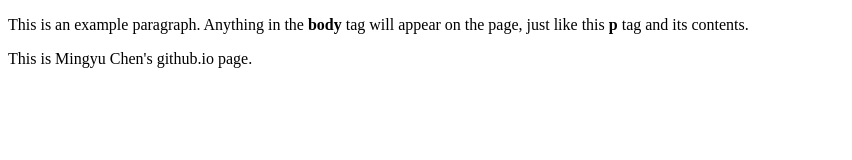
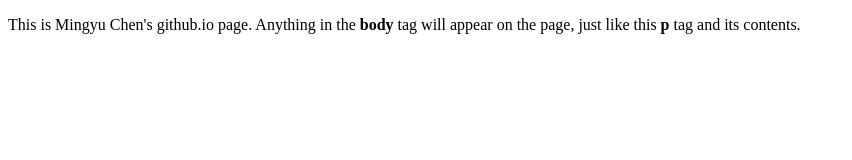
Before and after one commit to jerrychen007/jerrychen007.github.io, a plain HTML site: page index.html in a window 1280 px wide. Shown: the whole page, without its empty margins (0-852 px from the left). Drawn offline with Linux system fonts and the light colour scheme.

Commit message:
Update index.html

```diff
--- a/index.html
+++ b/index.html
@@ -4,9 +4,6 @@
     <title>This is the title of the webpage!</title>
   </head>
   <body>
-    <p>This is an example paragraph. Anything in the <strong>body</strong> tag will appear on the page, just like this <strong>p</strong> tag and its contents.</p>
-  </body>
-  <body>
-    <p>This is Mingyu Chen's github.io page.</p>
+    <p>This is Mingyu Chen's github.io page. Anything in the <strong>body</strong> tag will appear on the page, just like this <strong>p</strong> tag and its contents.</p>
   </body>
 </html>
```
